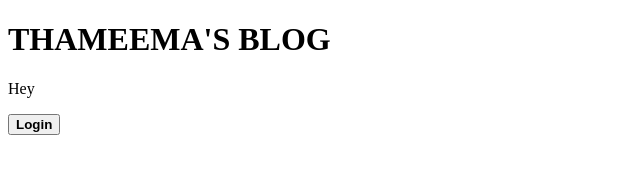
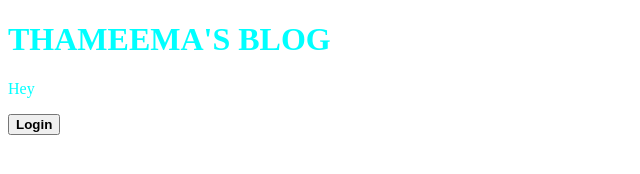
Before and after one commit to mariyamthameema/Blog, a plain HTML site: page index.html in a window 1280 px wide. Shown: the whole page, without its empty margins (0-640 px from the left). Drawn offline with Linux system fonts and the light colour scheme.

Commit message:
typed hey

```diff
--- a/index.html
+++ b/index.html
@@ -5,9 +5,9 @@
     <meta name="viewport" content="width=device-width, initial-scale=1.0">
     <title>Personal Blog</title>
 </head>
-<body>
+<body style="color: aqua;">
     <h1>THAMEEMA'S BLOG</h1>
-    <p> Hey </p>
+    <p style="color: aqua;"> Hey </p>
 
     <button style="font-weight: bold;">Login</button>
 </body>
```
